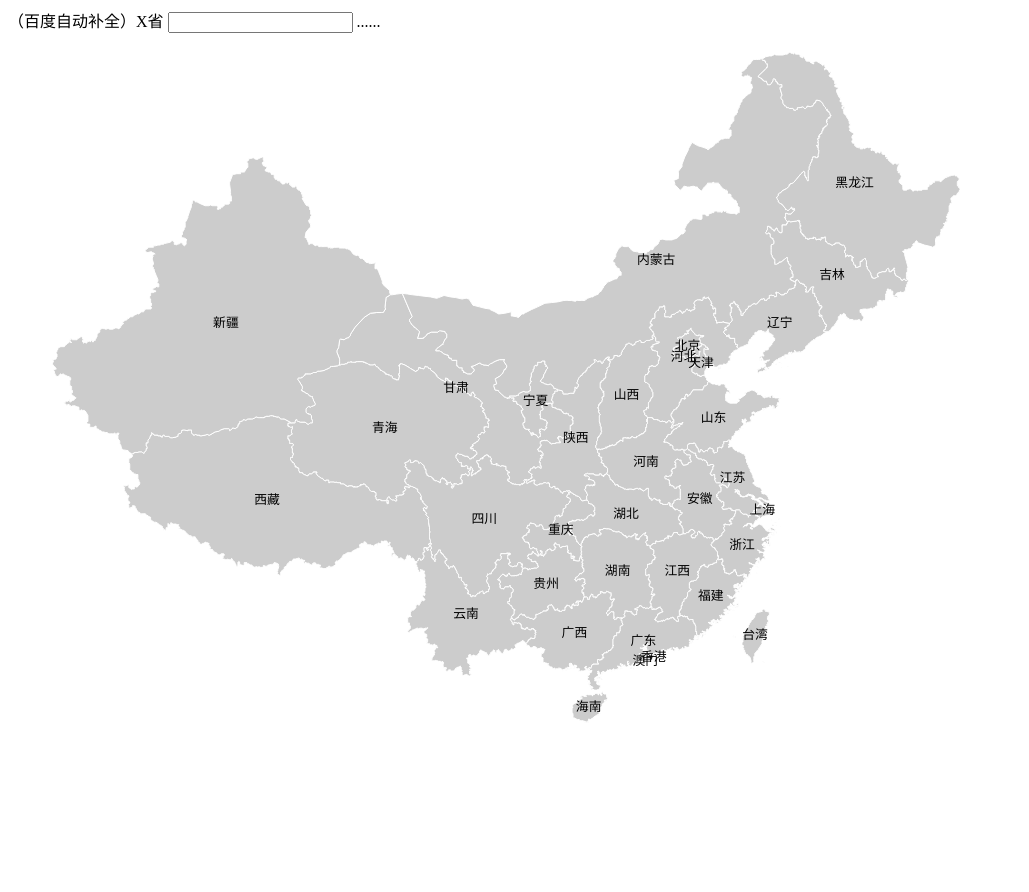
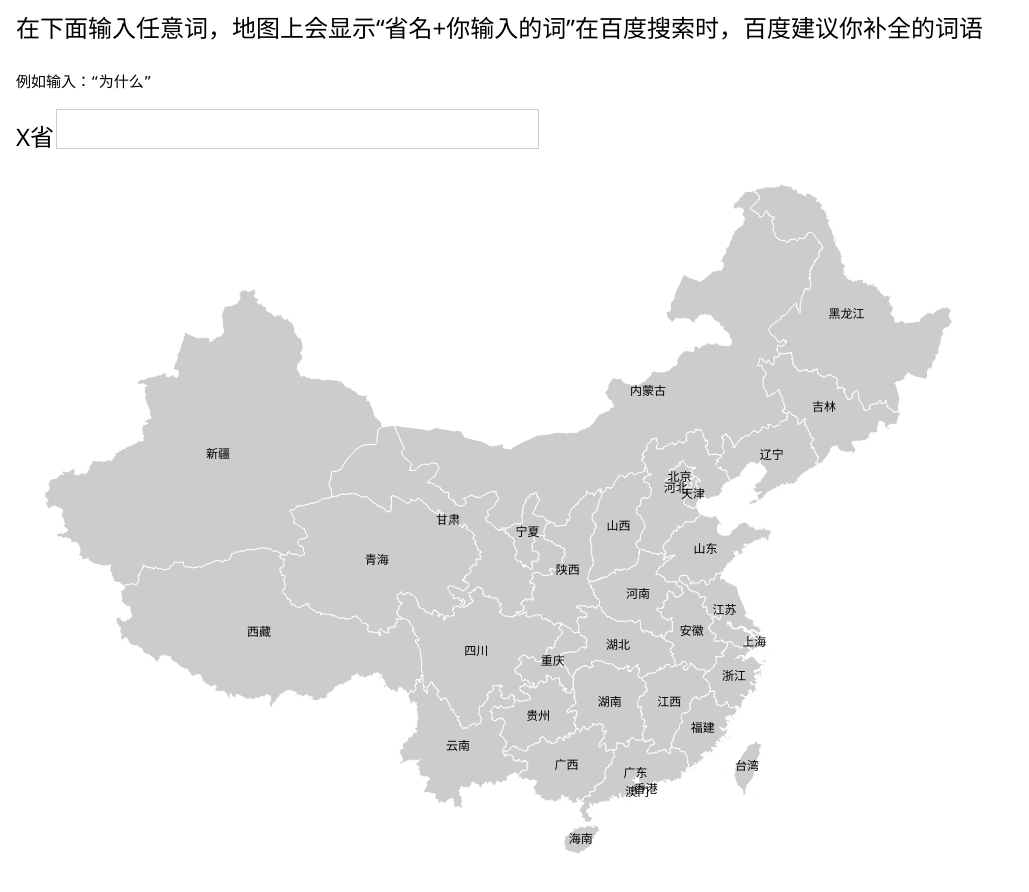
Before and after one commit to guozhenli/Map-China-XSheng-BaiduSearchSuggestions, a plain HTML site: page Default.html in a window 1280 px wide. Shown: the whole page, without its empty margins (0-1029 px from the left). Drawn offline with nearby package versions, Linux system fonts and the light colour scheme.

Commit message:
Applied some W3.CSS styles to the page.

```diff
--- a/Default.html
+++ b/Default.html
@@ -1,6 +1,8 @@
 <!DOCTYPE html>
+<head>
+    <title>百度X省</title>
     <meta charset="utf-8">
-
+    <link rel="stylesheet" href="https://www.w3schools.com/w3css/4/w3.css">
     <style>
         .provinces {
             fill: #ccc;
@@ -19,11 +21,28 @@
           text-anchor: middle;
         }
     </style>
+</head>
 
 <body>
-<span>（百度自动补全）X省</span>
-<input type="text" id="userInput" onchange="updateProvinceLabels()">
-<span>......</span><br>
+    <div class="w3-container">
+        <div class="w3-row">
+            <h3 class="w3-col">在下面输入任意词，地图上会显示“省名+你输入的词”在百度搜索时，百度建议你补全的词语</h3>
+        </div>
+        <div class="w3-row">
+            <p class="w3-col">例如输入：“为什么”</p>
+        </div>
+        <div class="w3-row">
+            <div class="w3-col" style="width: 40px">
+                <h3>X省</h3>
+            </div>
+            <div class="w3-rest">
+                <input class="w3-input w3-border w3-hover-light-gray" type="text" id="userInput" onchange="updateProvinceLabels()" style="width: 40%">
+            </div>
+        </div>
+    </div>
+
+
+
 <script src="https://d3js.org/d3.v4.min.js"></script>
 <script src="https://unpkg.com/topojson@3"></script>
 <script>
```
Lines whose indentation alone changed are shown as unchanged.
